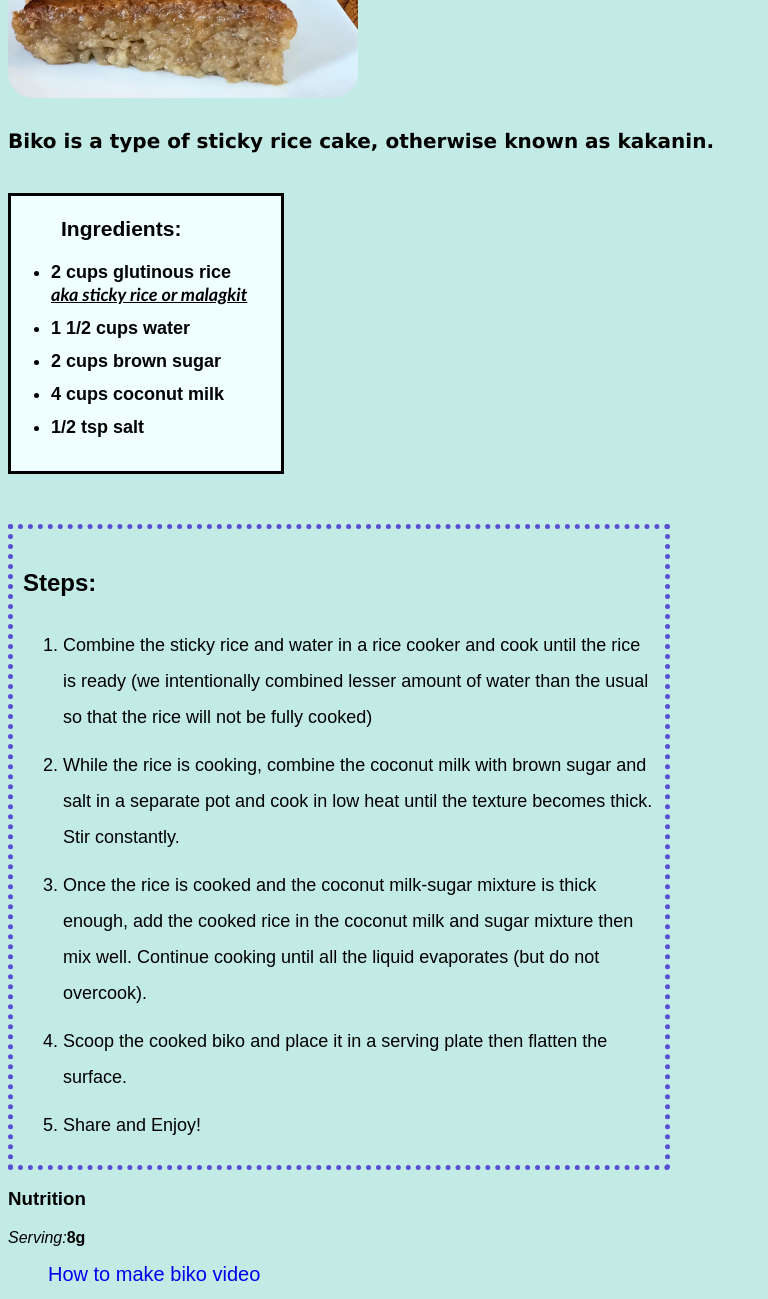
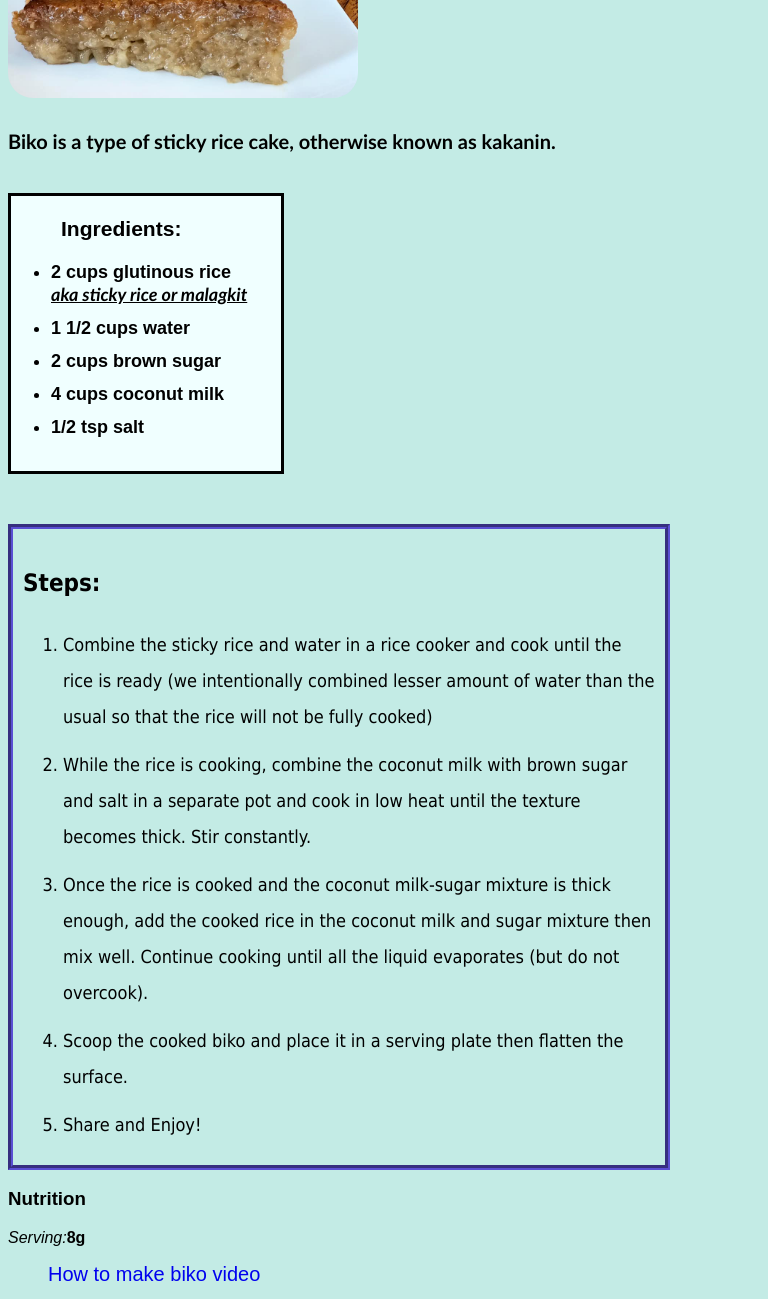
Before and after one commit to Bastigonzales/odin-recipes, a plain HTML site: page recipes/biko.html in a window 1280 px wide. Shown: the part 260-1559 px from the top of the page, without its empty margins (0-768 px from the left). Drawn offline with Linux system fonts and the light colour scheme.

Commit message:
changes to fonts

```diff
--- a/css/style.css
+++ b/css/style.css
@@ -41,24 +41,29 @@
 }
 
 .desc {
-    font-family: Verdana, Geneva, Tahoma, sans-serif;
+    font-family: Trebuchet MS, Lucida Grande, Lucida Sans Unicode;
     margin-bottom: 40px;
     font-weight: bold;
     font-size: 20px;
 }
 
 .steps {
-    border: 5px dotted;
+    border: 5px groove;
     border-color: rgb(90, 79, 211);
     width: 50%;
     padding: 10px;
     line-height: 2;
+    font-family: Tahoma, Verdana, Segoe, sans-serif;
 
 }
 
 .italic-line {
     font-style: italic;
     font-family: Calibri, Arial;
+}
+
+.nutrition {
+    margin-bottom: 60px;
 }
 
 
```
